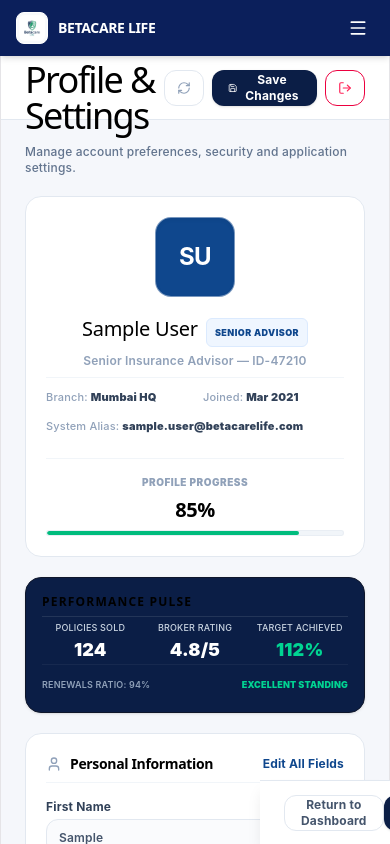
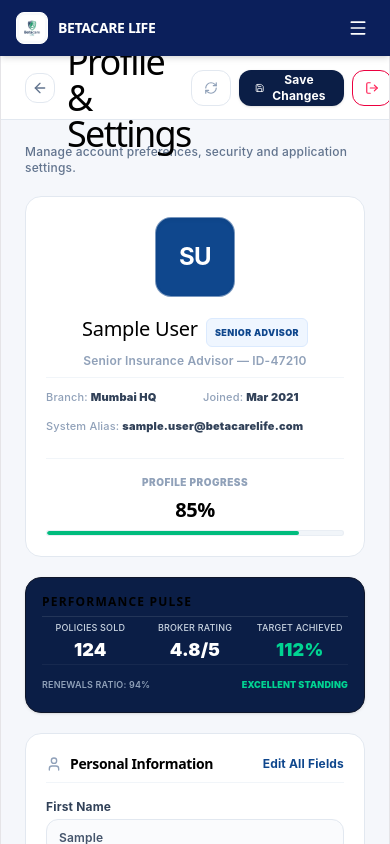
Before and after one commit to adjienjeknwc/betacare-agentportal, a React (Vite) app in the folder frontend/: page /settings in a window 390 px wide. Shown: the top 844 px of the page. Built offline with nearby package versions, Linux system fonts and the light colour scheme; sample sign-in values are in the browser's storage.

Commit message:
feat: replace redundant, broken bottom settings footer with top header mobile back arrow

```diff
--- a/frontend/src/pages/Settings.jsx
+++ b/frontend/src/pages/Settings.jsx
@@ -4,7 +4,7 @@ import { useNavigate } from 'react-router-dom';
 import { useAuth } from '../context/AuthContext';
 import {
   User, Mail, Phone, MapPin, ShieldCheck, Key, ToggleLeft, ToggleRight,
-  Clock, CheckCircle, AlertTriangle, Monitor, Globe, MailCheck, Save, RefreshCw, Camera, X, Lock, LogOut
+  Clock, CheckCircle, AlertTriangle, Monitor, Globe, MailCheck, Save, RefreshCw, Camera, X, Lock, LogOut, ArrowLeft
 } from 'lucide-react';
 
 export default function Settings() {
@@ -146,6 +146,15 @@ export default function Settings() {
 
       {/* 1. TOP NAVBAR HEADER */}
       <header className="h-16 bg-white border-b border-slate-200 px-6 flex items-center justify-between shrink-0 lg:sticky lg:top-0 lg:z-10 relative z-0 select-none">
+        <div className="flex items-center gap-3">
+          <button
+            type="button"
+            onClick={() => navigate('/dashboard')}
+            className="p-1.5 border border-slate-200 rounded-xl bg-white text-slate-500 hover:bg-slate-50 transition-colors lg:hidden focus:outline-none cursor-pointer"
+            title="Return to Dashboard"
+          >
+            <ArrowLeft className="w-4 h-4" />
+          </button>
           <div className="flex flex-col text-left">
             <span className="text-[10px] font-bold text-slate-400 uppercase tracking-wider leading-none">
               Dashboard / User Profile & Settings
@@ -153,6 +162,7 @@ export default function Settings() {
             <h1 className="text-xl font-bold text-[#0B1F5B] tracking-tight leading-none mt-1">
               Profile & Settings
             </h1>
+          </div>
         </div>
 
         <div className="flex items-center gap-2">
@@ -552,24 +562,7 @@ export default function Settings() {
 
       </main>
 
-      {/* 3. STICKY BOTTOM ACTION BAR */}
-      <footer className="fixed bottom-0 left-[260px] right-0 h-16 bg-white border-t border-slate-200 px-6 flex items-center justify-between shadow-lg z-20 select-none">
-        <button
-          type="button"
-          onClick={() => navigate('/dashboard')}
-          className="border border-slate-200 hover:bg-slate-50 bg-white text-slate-600 font-bold text-xs h-9 px-4 rounded-xl transition-colors focus:outline-none"
-        >
-          Return to Dashboard
-        </button>
-        <button
-          type="button"
-          onClick={handleSaveAll}
-          className="bg-[#0B1E46] hover:bg-black text-white text-xs font-bold h-9 px-5 rounded-xl flex items-center gap-1.5 transition-all shadow-sm focus:outline-none"
-        >
-          <Save className="w-3.5 h-3.5" />
-          <span>Commit & Save Preferences</span>
-        </button>
-      </footer>
+
 
       {/* INTERACTIVE CHANGES-PASSWORD POPUP MODAL OVERLAY SHEET */}
       {showPasswordModal && (
```
Lines whose indentation alone changed are shown as unchanged.
